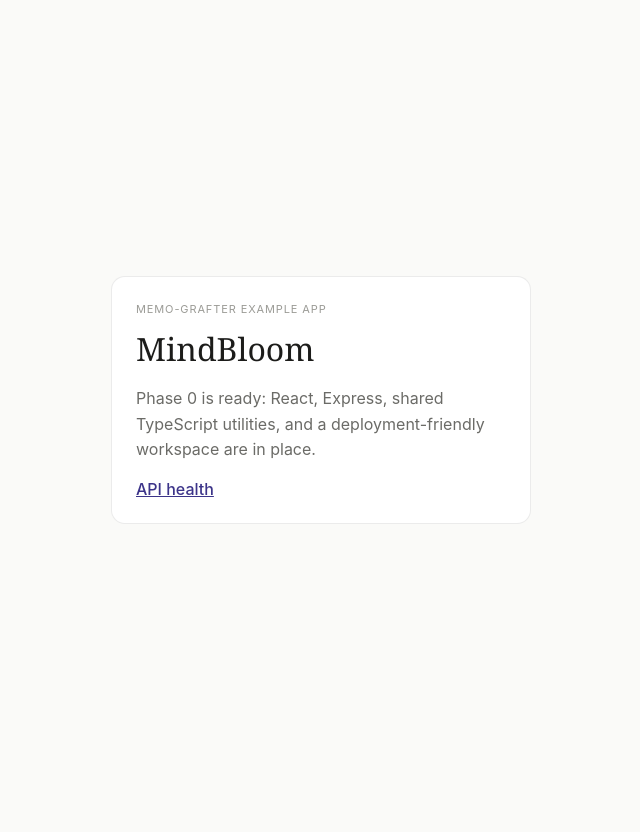
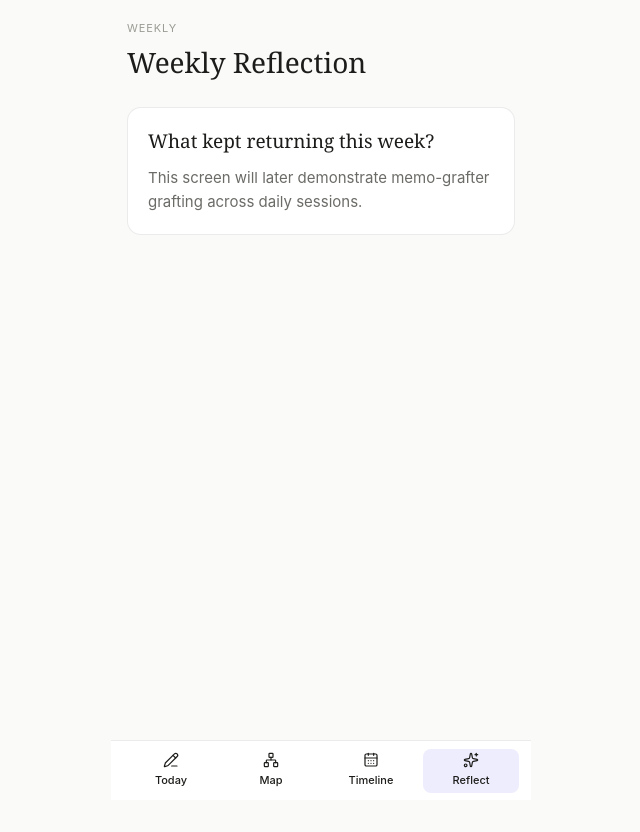
Before and after one commit to mayhemking007/MindBloom, a React (Vite) app in the folder apps/web/: page /reflect in a window 1280 px wide. Shown: the top 832 px of the page, without its empty margins (319-959 px from the left). Before the commit the page ends 800 px from the top, so only its background shows below. Built offline with nearby package versions, Linux system fonts and the light colour scheme; no server answers.

Commit message:
Implement React app shell with Tailwind theme, routing, and bottom navigation

```diff
--- /dev/null
+++ b/apps/web/src/App.tsx
@@ -0,0 +1,21 @@
+import { Navigate, Route, Routes } from "react-router-dom";
+
+import { AppLayout } from "./layout/AppLayout";
+import { MapPage } from "./pages/MapPage";
+import { ReflectPage } from "./pages/ReflectPage";
+import { TimelinePage } from "./pages/TimelinePage";
+import { TodayPage } from "./pages/TodayPage";
+
+export function App() {
+  return (
+    <Routes>
+      <Route element={<AppLayout />}>
+        <Route index element={<TodayPage />} />
+        <Route path="map" element={<MapPage />} />
+        <Route path="timeline" element={<TimelinePage />} />
+        <Route path="reflect" element={<ReflectPage />} />
+        <Route path="*" element={<Navigate replace to="/" />} />
+      </Route>
+    </Routes>
+  );
+}
--- /dev/null
+++ b/apps/web/src/components/nav/BottomNav.tsx
@@ -0,0 +1,40 @@
+import { CalendarDays, Network, PencilLine, Sparkles } from "lucide-react";
+import { NavLink } from "react-router-dom";
+
+const navItems = [
+  { to: "/", label: "Today", icon: PencilLine },
+  { to: "/map", label: "Map", icon: Network },
+  { to: "/timeline", label: "Timeline", icon: CalendarDays },
+  { to: "/reflect", label: "Reflect", icon: Sparkles },
+];
+
+export function BottomNav() {
+  return (
+    <nav className="fixed bottom-0 left-1/2 z-10 h-[60px] w-full max-w-[420px] -translate-x-1/2 border-t border-bloom-border bg-bloom-surface px-3">
+      <div className="grid h-full grid-cols-4 items-center gap-1">
+        {navItems.map((item) => {
+          const Icon = item.icon;
+
+          return (
+            <NavLink
+              key={item.to}
+              to={item.to}
+              end={item.to === "/"}
+              className={({ isActive }) =>
+                [
+                  "flex h-11 flex-col items-center justify-center gap-1 rounded-bloom-sm text-[11px] font-medium transition-colors",
+                  isActive
+                    ? "bg-bloom-accent-bg text-bloom-accent"
+                    : "text-bloom-text-tertiary hover:text-bloom-text-secondary",
+                ].join(" ")
+              }
+            >
+              <Icon aria-hidden="true" className="h-4 w-4" strokeWidth={1.8} />
+              <span>{item.label}</span>
+            </NavLink>
+          );
+        })}
+      </div>
+    </nav>
+  );
+}
--- /dev/null
+++ b/apps/web/src/layout/AppLayout.tsx
@@ -0,0 +1,14 @@
+import { Outlet } from "react-router-dom";
+
+import { BottomNav } from "../components/nav/BottomNav";
+
+export function AppLayout() {
+  return (
+    <div className="min-h-dvh bg-bloom-bg text-bloom-text-primary">
+      <div className="mx-auto min-h-dvh w-full max-w-[420px] bg-bloom-bg pb-[76px]">
+        <Outlet />
+        <BottomNav />
+      </div>
+    </div>
+  );
+}
--- a/apps/web/src/main.tsx
+++ b/apps/web/src/main.tsx
@@ -1,28 +1,14 @@
 import React from "react";
 import ReactDOM from "react-dom/client";
+import { BrowserRouter } from "react-router-dom";
 
+import { App } from "./App";
 import "./styles.css";
-
-const apiBaseUrl = import.meta.env.VITE_API_BASE_URL ?? "http://localhost:4000";
-
-function App() {
-  return (
-    <main className="app-shell">
-      <section className="hero">
-        <p className="eyebrow">Memo-grafter example app</p>
-        <h1>MindBloom</h1>
-        <p>
-          Phase 0 is ready: React, Express, shared TypeScript utilities, and a
-          deployment-friendly workspace are in place.
-        </p>
-        <a href={`${apiBaseUrl}/health`}>API health</a>
-      </section>
-    </main>
-  );
-}
 
 ReactDOM.createRoot(document.getElementById("root")!).render(
   <React.StrictMode>
-    <App />
+    <BrowserRouter>
+      <App />
+    </BrowserRouter>
   </React.StrictMode>,
 );
--- /dev/null
+++ b/apps/web/src/pages/MapPage.tsx
@@ -0,0 +1,15 @@
+export function MapPage() {
+  return (
+    <main className="min-h-dvh px-4 py-5">
+      <p className="label-text">Graph</p>
+      <h1 className="mt-1 font-serif text-[28px] font-normal">Mind Map</h1>
+
+      <section className="mt-6 min-h-[360px] rounded-bloom border border-bloom-border bg-bloom-surface p-5">
+        <p className="text-[15px] leading-6 text-bloom-text-secondary">
+          The full memo-grafter graph visualization will live here, with topics,
+          memories, and edge types from the snapshot API.
+        </p>
+      </section>
+    </main>
+  );
+}
--- /dev/null
+++ b/apps/web/src/pages/ReflectPage.tsx
@@ -0,0 +1,20 @@
+export function ReflectPage() {
+  return (
+    <main className="min-h-dvh px-4 py-5">
+      <p className="label-text">Weekly</p>
+      <h1 className="mt-1 font-serif text-[28px] font-normal">
+        Weekly Reflection
+      </h1>
+
+      <section className="mt-6 rounded-bloom border border-bloom-border bg-bloom-surface p-5">
+        <p className="font-serif text-[19px] leading-snug text-bloom-text-primary">
+          What kept returning this week?
+        </p>
+        <p className="mt-3 text-[15px] leading-6 text-bloom-text-secondary">
+          This screen will later demonstrate memo-grafter grafting across daily
+          sessions.
+        </p>
+      </section>
+    </main>
+  );
+}
--- /dev/null
+++ b/apps/web/src/pages/TimelinePage.tsx
@@ -0,0 +1,15 @@
+export function TimelinePage() {
+  return (
+    <main className="min-h-dvh px-4 py-5">
+      <p className="label-text">Archive</p>
+      <h1 className="mt-1 font-serif text-[28px] font-normal">Timeline</h1>
+
+      <section className="mt-6 rounded-bloom border border-bloom-border bg-bloom-surface p-5">
+        <p className="text-[15px] leading-6 text-bloom-text-secondary">
+          Saved Blooms and past daily sessions will appear here once the Bloom
+          flow is implemented.
+        </p>
+      </section>
+    </main>
+  );
+}
--- /dev/null
+++ b/apps/web/src/pages/TodayPage.tsx
@@ -0,0 +1,24 @@
+export function TodayPage() {
+  return (
+    <main className="min-h-dvh px-4 py-5">
+      <header className="mb-6 flex items-center justify-between">
+        <div>
+          <p className="label-text">Today</p>
+          <h1 className="mt-1 font-serif text-[28px] font-normal">
+            Today's Journal
+          </h1>
+        </div>
+      </header>
+
+      <section className="rounded-bloom border border-bloom-border bg-bloom-surface p-5">
+        <p className="font-serif text-[20px] leading-snug text-bloom-text-primary">
+          What's on your mind today?
+        </p>
+        <p className="mt-3 text-[15px] leading-6 text-bloom-text-secondary">
+          The chat surface lands here in Phase 5. For now, this screen is ready
+          for the daily session flow.
+        </p>
+      </section>
+    </main>
+  );
+}
--- a/apps/web/src/styles.css
+++ b/apps/web/src/styles.css
@@ -1,61 +1,121 @@
+@import "tailwindcss";
+
 :root {
-  color: #1c1c1a;
-  background: #fafaf8;
-  font-family:
-    Inter,
-    system-ui,
-    sans-serif;
+  --bloom-bg: #fafaf8;
+  --bloom-surface: #ffffff;
+  --bloom-border: rgba(0, 0, 0, 0.08);
+  --bloom-border-mid: rgba(0, 0, 0, 0.14);
+  --bloom-text-primary: #1c1c1a;
+  --bloom-text-secondary: #6b6b67;
+  --bloom-text-tertiary: #9b9b96;
+  --coral-bg: #faece7;
+  --coral-border: #f0997b;
+  --coral-text: #712b13;
+  --purple-bg: #eeedfe;
+  --purple-border: #afa9ec;
+  --purple-text: #3c3489;
+  --teal-bg: #e1f5ee;
+  --teal-border: #5dcaa5;
+  --teal-text: #085041;
+  --amber-bg: #faeeda;
+  --amber-border: #ef9f27;
+  --amber-text: #633806;
+  --blue-bg: #e6f1fb;
+  --blue-border: #85b7eb;
+  --blue-text: #0c447c;
+  --pink-bg: #fbeaf0;
+  --pink-border: #ed93b1;
+  --pink-text: #72243e;
+  --gray-bg: #f1efe8;
+  --gray-border: #b4b2a9;
+  --gray-text: #444441;
+  --bloom-accent: #534ab7;
+  --bloom-accent-bg: #eeedfe;
+  --bloom-accent-text: #3c3489;
+}
+
+@theme inline {
+  --color-bloom-bg: var(--bloom-bg);
+  --color-bloom-surface: var(--bloom-surface);
+  --color-bloom-border: var(--bloom-border);
+  --color-bloom-border-mid: var(--bloom-border-mid);
+  --color-bloom-text-primary: var(--bloom-text-primary);
+  --color-bloom-text-secondary: var(--bloom-text-secondary);
+  --color-bloom-text-tertiary: var(--bloom-text-tertiary);
+  --color-bloom-accent: var(--bloom-accent);
+  --color-bloom-accent-bg: var(--bloom-accent-bg);
+  --color-bloom-accent-text: var(--bloom-accent-text);
+  --color-coral-bg: var(--coral-bg);
+  --color-coral-border: var(--coral-border);
+  --color-coral-text: var(--coral-text);
+  --color-purple-bg: var(--purple-bg);
+  --color-purple-border: var(--purple-border);
+  --color-purple-text: var(--purple-text);
+  --color-teal-bg: var(--teal-bg);
+  --color-teal-border: var(--teal-border);
+  --color-teal-text: var(--teal-text);
+  --color-amber-bg: var(--amber-bg);
+  --color-amber-border: var(--amber-border);
+  --color-amber-text: var(--amber-text);
+  --color-blue-bg: var(--blue-bg);
+  --color-blue-border: var(--blue-border);
+  --color-blue-text: var(--blue-text);
+  --color-pink-bg: var(--pink-bg);
+  --color-pink-border: var(--pink-border);
+  --color-pink-text: var(--pink-text);
+  --color-gray-bg: var(--gray-bg);
+  --color-gray-border: var(--gray-border);
+  --color-gray-text: var(--gray-text);
+  --font-sans: Inter, system-ui, sans-serif;
+  --font-serif: Lora, Georgia, serif;
+  --radius-bloom-sm: 8px;
+  --radius-bloom: 14px;
+  --radius-bloom-lg: 20px;
+  --radius-bloom-xl: 28px;
 }
 
 * {
   box-sizing: border-box;
 }
 
+html {
+  background: var(--bloom-bg);
+  color: var(--bloom-text-primary);
+  font-family: Inter, system-ui, sans-serif;
+  font-synthesis-weight: none;
+  text-rendering: optimizeLegibility;
+  -webkit-font-smoothing: antialiased;
+  -moz-osx-font-smoothing: grayscale;
+}
+
 body {
+  min-width: 320px;
+  min-height: 100vh;
   margin: 0;
-  min-width: 320px;
+  background: var(--bloom-bg);
+}
+
+button,
+input,
+textarea,
+select {
+  font: inherit;
+}
+
+a {
+  color: inherit;
+  text-decoration: none;
+}
+
+#root {
   min-height: 100vh;
 }
 
-a {
-  color: #3c3489;
-  font-weight: 500;
-}
-
-.app-shell {
-  display: grid;
-  min-height: 100vh;
-  place-items: center;
-  padding: 24px;
-}
-
-.hero {
-  width: min(100%, 420px);
-  border: 1px solid rgb(0 0 0 / 8%);
-  border-radius: 14px;
-  background: #fff;
-  padding: 24px;
-}
-
-.eyebrow {
-  margin: 0 0 8px;
-  color: #9b9b96;
+@utility label-text {
+  font-family: Inter, system-ui, sans-serif;
   font-size: 11px;
+  font-weight: 400;
   letter-spacing: 0.08em;
   text-transform: uppercase;
+  color: var(--bloom-text-tertiary);
 }
-
-h1 {
-  margin: 0 0 12px;
-  font-family:
-    Lora,
-    Georgia,
-    serif;
-  font-size: 32px;
-  font-weight: 400;
-}
-
-p {
-  color: #6b6b67;
-  line-height: 1.6;
-}
--- a/apps/web/vite.config.ts
+++ b/apps/web/vite.config.ts
@@ -1,9 +1,10 @@
+import tailwindcss from "@tailwindcss/vite";
 import react from "@vitejs/plugin-react";
 import { fileURLToPath, URL } from "node:url";
 import { defineConfig } from "vite";
 
 export default defineConfig({
-  plugins: [react()],
+  plugins: [react(), tailwindcss()],
   resolve: {
     alias: {
       "@mindbloom/shared": fileURLToPath(
```
Also changed, not shown: apps/web/package.json (+9 -2 lines), 1 other file (tests, documents, lock files or other folders).
